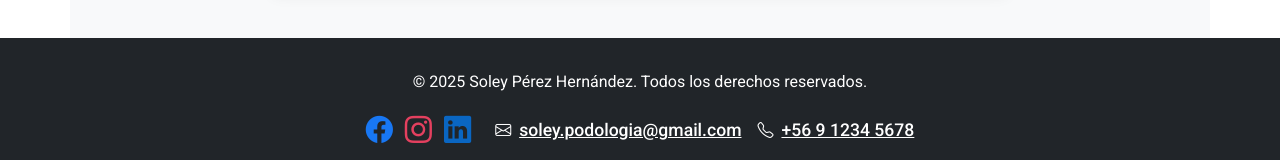
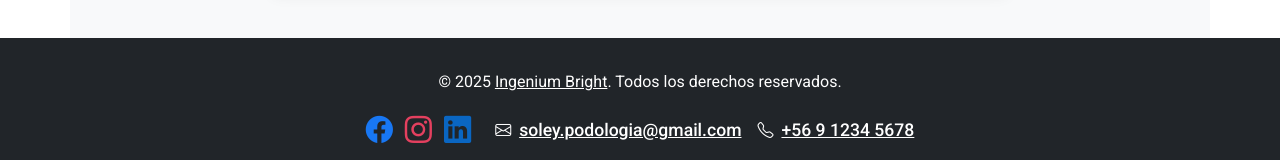
Before and after one commit to Cy5k0/soley_podologa, a plain HTML site: page index.html in a window 1280 px wide. Shown: the part 2926-3086 px from the top of the page. Drawn offline with nearby package versions, Linux system fonts and the light colour scheme; a script that the page names is missing.

Commit message:
Actualización del pie de página para incluir un enlace a Ingenium Bright, mejorando la visibilidad de la marca. Se modificó el texto de derechos reservados para reflejar el nuevo enlace.

```diff
--- a/assets/components/footer.html
+++ b/assets/components/footer.html
@@ -1,6 +1,6 @@
 <footer class="bg-dark text-white text-center p-3">
     <div class="container">
-        <p>&copy; 2025 Soley Pérez Hernández. Todos los derechos reservados.</p>
+        <p>&copy; 2025 <a href="https://www.ingeniumbright.com" target="_blank" rel="noopener" class="text-white text-decoration-underline">Ingenium Bright</a>. Todos los derechos reservados.</p>
         <div class="footer-links mt-2 d-flex flex-column flex-md-row justify-content-center align-items-center gap-3">
             <span>
                 <a href="https://www.facebook.com/soley.podologia.osorno" class="footer-social-icon facebook me-2" target="_blank" rel="noopener" title="Facebook"><i class="bi bi-facebook"></i></a>
```
